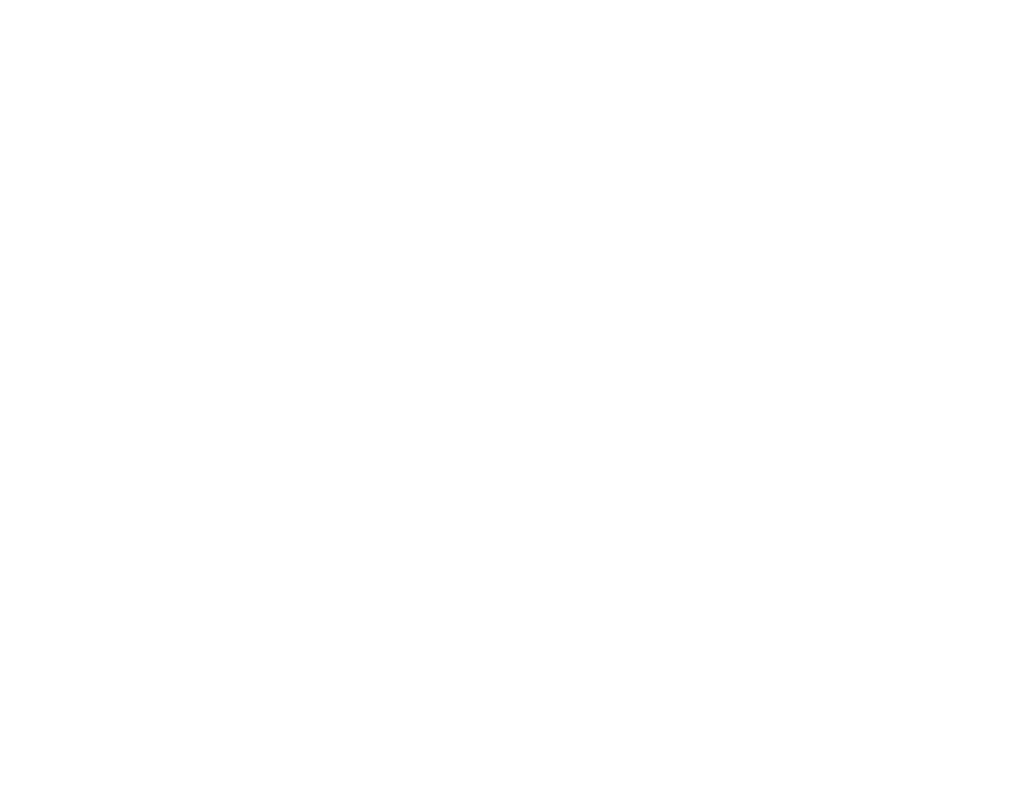
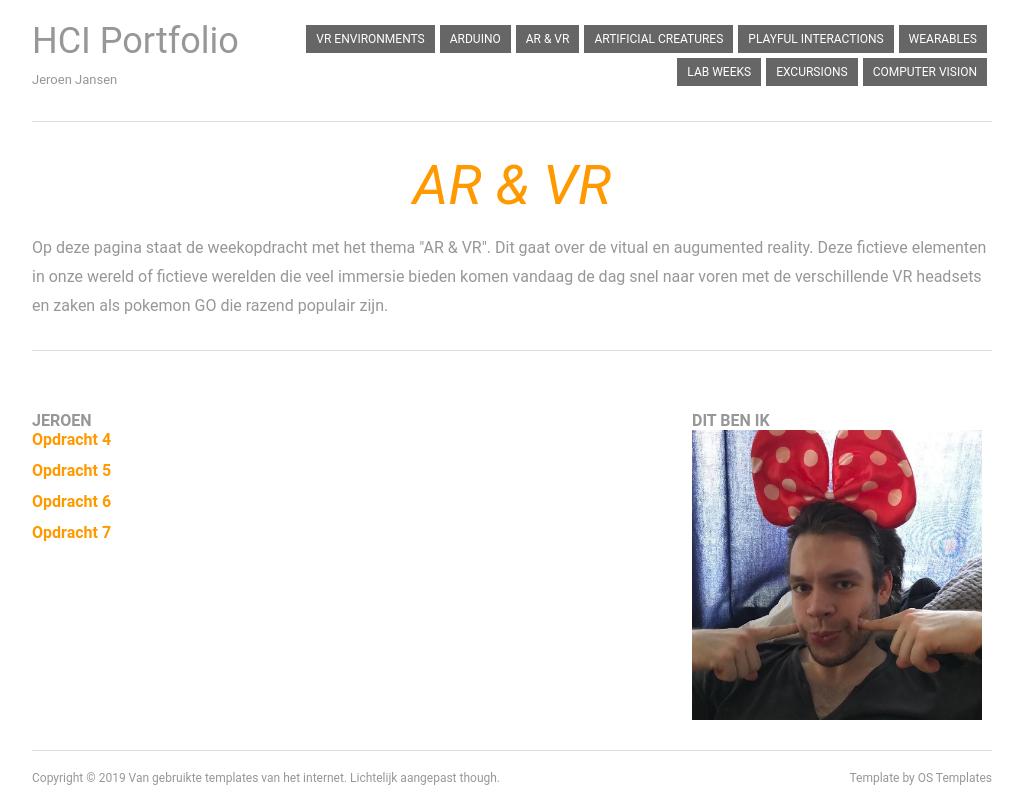
Before and after one commit to SpectralLlama/HCI-portfolio-Jeroen-Jansen, a plain HTML site: page arvr.html in a window 1280 px wide. Shown: the whole page, without its empty margins (128-1151 px from the left). Drawn offline with Linux system fonts and the light colour scheme.

Commit message:
extra paginas

```diff
--- a/arvr.html
+++ b/arvr.html
@@ -0,0 +1,92 @@
+<!DOCTYPE html>
+<html lang="en" dir="ltr">
+<head>
+<title>HCI Portfolio</title>
+<meta charset="UTF-8">
+<link rel="stylesheet" href="styles/layout.css" type="text/css">
+<!--[if lt IE 9]><script src="scripts/html5shiv.js"></script><![endif]-->
+</head>
+<body>
+<div class="wrapper row1">
+  <header id="header" class="clear">
+    <div id="hgroup">
+      <h1><a href="index.html">HCI Portfolio</a></h1>
+      <h2>Jeroen Jansen</h2>
+    </div>
+    <nav>
+      <ul>
+        <li>
+          <a href="wearables.html">Wearables </a>
+        </li>
+        <li>
+          <a href="playfulinteraction.html">Playful Interactions </a>
+
+        </li>
+        <li><a href="artificialcreatures.html">Artificial Creatures </a></li>
+        <li>
+          <a href="arvr.html">AR & VR </a>
+
+        </li>
+        <li>
+          <a href="arduino.html">Arduino </a>
+
+        </li>
+        <li>
+          <a href="vrenviron.html">VR environments </a>
+
+        </li>
+        <li>
+          <a href="compuvis.html">Computer Vision  </a>
+
+        </li>
+        <li>
+          <a href="excursion.html">Excursions </a>
+
+        </li>
+        <li>
+          <a href="labweeks.html">Lab Weeks </a>
+
+        </li>
+      </ul>
+    </nav>
+  </header>
+</div>
+<!-- content -->
+<div class="wrapper row2">
+    <div id="container" class="clear">
+        <!-- content body -->
+        <section id="shout">
+            <h1>AR & VR</h1>
+            <p>Op deze pagina staat de weekopdracht met het thema "AR & VR". Dit gaat over de vitual en augumented reality. Deze fictieve elementen in onze wereld of fictieve werelden die veel immersie bieden komen vandaag de dag snel naar voren met de verschillende VR headsets en zaken als pokemon GO die razend populair zijn.</p>
+        </section>
+        <!-- main content -->
+        <section class="last clear">
+            <article class="two_third">
+              <h2>Jeroen</h2>
+              <!-- <img src="img/ik.jpg" alt=""> -->
+              <h3>Opdracht 4</h3>
+              <p></p>
+              <h3>Opdracht 5</h3>
+              <p></p>
+              <h3>Opdracht 6</h3>
+              <p></p>
+              <h3>Opdracht 7</h3>
+              <p></p>
+            </article>
+            <article class="one_third lastbox">
+              <h2>Dit ben ik</h2>
+              <img class="imgscale" src="img/ik.jpg" alt="">
+            </article>
+          </section>
+        <!-- / content body -->
+    </div>
+</div>
+<!-- footer -->
+<div class="wrapper row3">
+    <footer id="footer" class="clear">
+      <p class="fl_left">Copyright &copy; 2019 <a href="#">Van gebruikte templates van het  internet. Lichtelijk aangepast though.</a></p>
+      <p class="fl_right">Template by <a target="_blank" href="https://www.os-templates.com/" title="Free Website Templates">OS Templates</a></p>
+    </footer>
+  </div>
+  </body>
+  </html>
```
Also changed, not shown: arduino.html (+1 -0 lines), compuvis.html (+92 -0 lines), labweeks.html (+2 -2 lines), vrenviron.html (+92 -0 lines).
